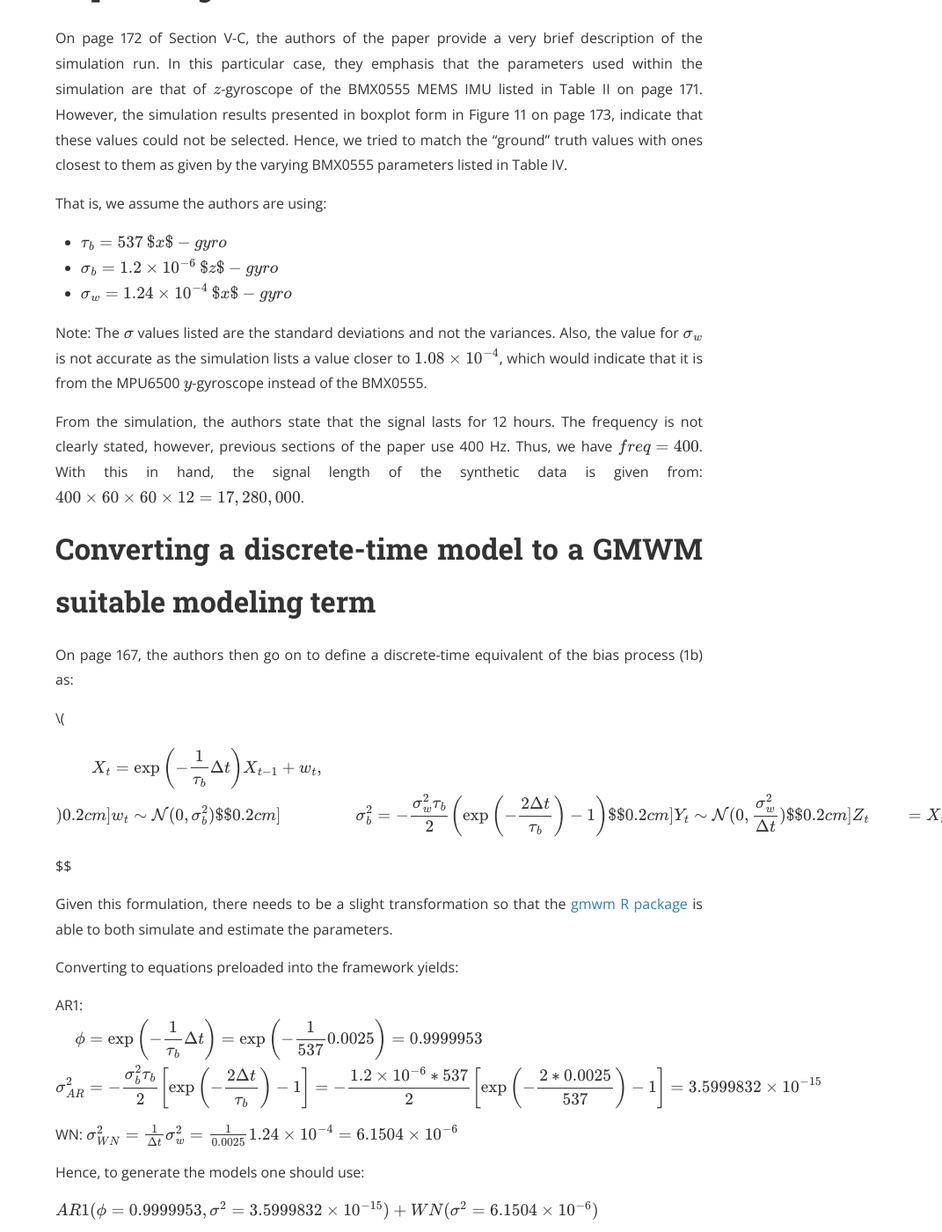
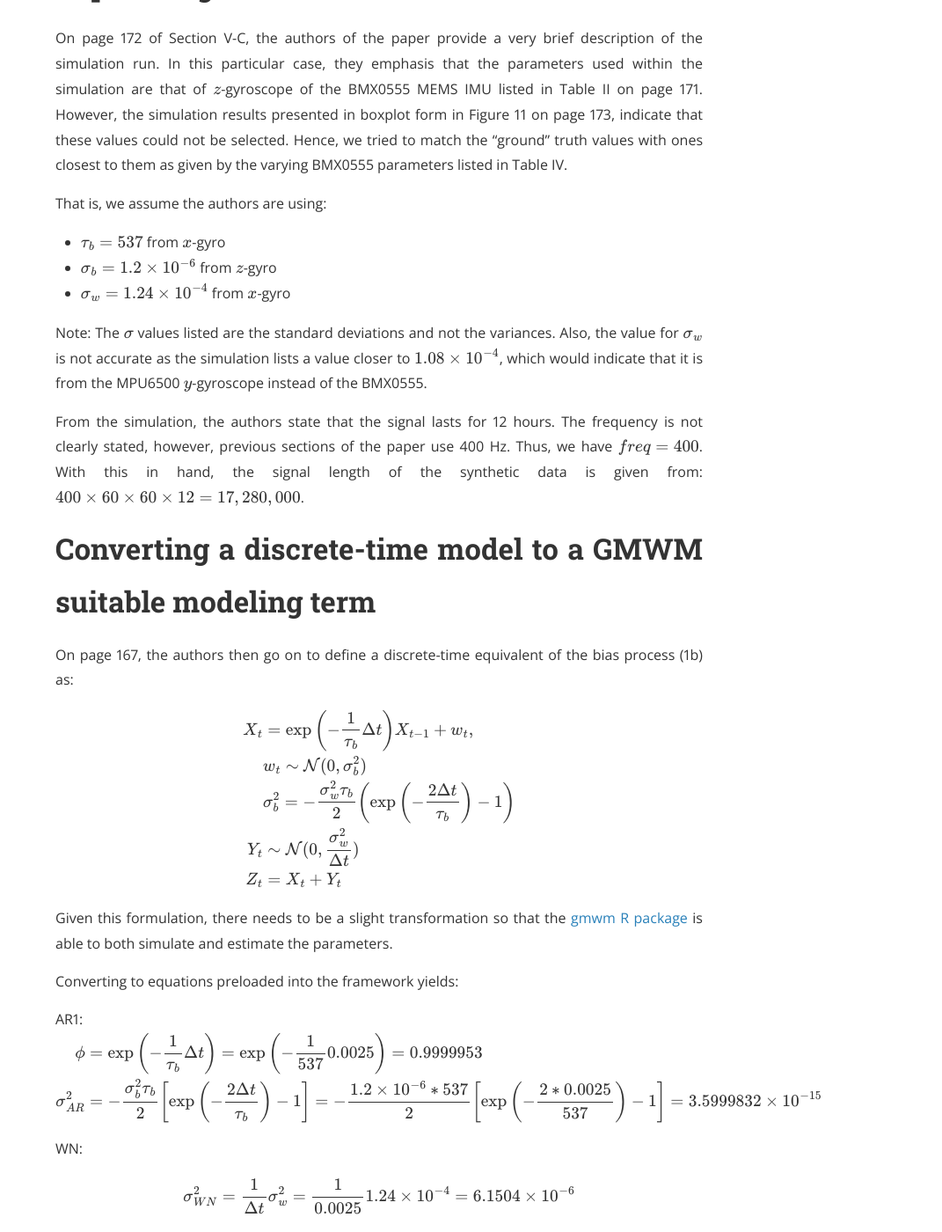
Before and after one commit to SMAC-Group/smac-group.github.io, a Jekyll site: the page built from computing/_posts/2016-02-01-gmwm-simulation.markdown, in a window 1280 px wide and 1400 px high, scrolled down 599 px. Shown: the whole window at 88% size, without its empty margins (209-1280 px from the left). Built offline with Jekyll 4.4.1, drawn with Linux system fonts in a browser that asks for light colours; nearby versions of some CDN libraries; formulas are drawn with MathJax 3; a style sheet for code colours, icons or effects is not loaded.

Commit message:
Mathjax fixes...

```diff
--- a/computing/_posts/2016-02-01-gmwm-simulation.markdown
+++ b/computing/_posts/2016-02-01-gmwm-simulation.markdown
@@ -23,9 +23,9 @@ On page 172 of Section V-C, the authors of the paper provide a very brief descri
 
 That is, we assume the authors are using:
 
--   $\tau _b = 537$ $$$x$-gyro$$
--   $\sigma _b = 1.2\times 10^{-6}$ $$$z$-gyro$$
--   $\sigma _{w} = 1.24\times 10^{-4}$ $$$x$-gyro$$
+-   $\tau _b = 537$ from $x$-gyro
+-   $\sigma _b = 1.2\times 10^{-6}$ from $z$-gyro
+-   $\sigma _{w} = 1.24\times 10^{-4}$ from $x$-gyro
 
 Note: The $\sigma$ values listed are the standard deviations and not the variances. Also, the value for $\sigma _{w}$ is not accurate as the simulation lists a value closer to $1.08 \times 10^{-4}$, which would indicate that it is from the MPU6500 $y$-gyroscope instead of the BMX0555.
 
@@ -37,10 +37,10 @@ Converting a discrete-time model to a GMWM suitable modeling term
 On page 167, the authors then go on to define a discrete-time equivalent of the bias process (1b) as:
 
 $$\begin{align*}
-            X_t &= \exp\left(- \frac{1}{\tau_b} \Delta t \right) X_{t-1} + w_t, \$$0.2cm]
-            & w_t \sim \mathcal{N}(0, \sigma_{b}^2)\$$0.2cm]
-            & \sigma_{b}^2 = - \frac{\sigma_w^2 \tau_b}{2} \left(\exp\left(- \frac{2 \Delta t}{\tau_b}\right) - 1\right)\$$0.2cm]
-            Y_t &\sim \mathcal{N} (0,\frac{\sigma_w^2}{\Delta t})\$$0.2cm]
+            X_t &= \exp\left(- \frac{1}{\tau_b} \Delta t \right) X_{t-1} + w_t, \\
+            & w_t \sim \mathcal{N}(0, \sigma_{b}^2)\\
+            & \sigma_{b}^2 = - \frac{\sigma_w^2 \tau_b}{2} \left(\exp\left(- \frac{2 \Delta t}{\tau_b}\right) - 1\right)\\
+            Y_t &\sim \mathcal{N} (0,\frac{\sigma_w^2}{\Delta t})\\
             Z_t &= X_t + Y_t
 \end{align*}$$
 
@@ -53,7 +53,9 @@ AR1: $$\begin{align*}
   \sigma _{AR}^2 &=  - \frac{ {\sigma _b^2{\tau _b} } }{2}\left[ {\exp \left( { - \frac{ {2\Delta t} }{ { {\tau _b} } } } \right) - 1} \right] =  - \frac{ {1.2\times 10^{-6}*{537} } }{2}\left[ {\exp \left( { - \frac{ {2* 0.0025} }{ { {537} } } } \right) - 1} \right] =  3.5999832\times 10^{-15}\\
 \end{align*}$$
 
-WN: $$\sigma _{WN}^2 = \frac{1}{ {\Delta t} }\sigma _w^2 = \frac{1}{ {0.0025} } 1.24\times 10^{-4} = 6.1504\times 10^{-6} $$
+WN:
+
+$$\sigma _{WN}^2 = \frac{1}{ {\Delta t} }\sigma _w^2 = \frac{1}{ {0.0025} } 1.24\times 10^{-4} = 6.1504\times 10^{-6} $$
 
 Hence, to generate the models one should use:
 
```
